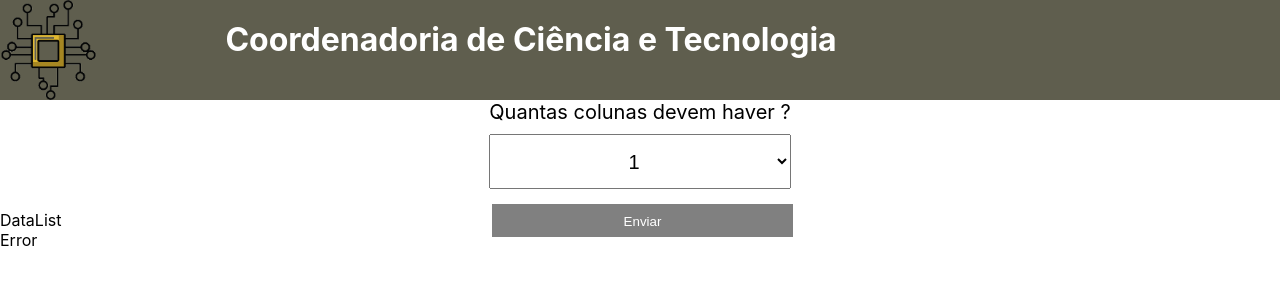
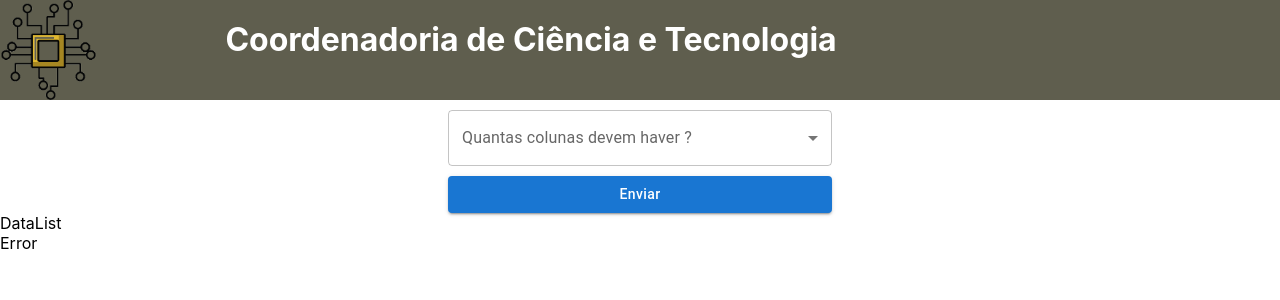
Before and after one commit to Petronilhaz/levantamento-react, a React (Create React App) app: page / in a window 1280 px wide. Shown: the top 300 px of the page. Built offline with nearby package versions, Linux system fonts and the light colour scheme.

Commit message:
Mui integrado nos formulários

```diff
--- a/public/index.html
+++ b/public/index.html
@@ -7,13 +7,13 @@
     <meta name="theme-color" content="#000000" />
     <meta
       name="description"
-      content="Web site created using create-react-app"
+      content="Web site criado para fazer levantamentos"
     />
     <link rel="apple-touch-icon" href="%PUBLIC_URL%/logo192.png" />
 
     <link rel="manifest" href="%PUBLIC_URL%/manifest.json" />
 
-    <title>React App</title>
+    <title>App de Levantamentos</title>
   </head>
   <body>
     <div id="root"></div>
--- a/src/components/ColunmsSelector/index.jsx
+++ b/src/components/ColunmsSelector/index.jsx
@@ -1,6 +1,10 @@
 import { useForm } from "react-hook-form";
 import { useContext, useEffect } from "react";
 import { FormContext } from "../../context/context";
+import { InputBox } from "../FormCreator/style";
+import MenuItem from "@mui/material/MenuItem";
+import TextField from "@mui/material/TextField"
+import Button from "@mui/material/Button";
 import * as S from "./style/index";
 
 const ColunmsSelector = () => {
@@ -8,6 +12,7 @@
   const { colunms, setColunms } = useContext(FormContext);
   const { isSelectorActive, setIsSelectorActive } = useContext(FormContext);
   const { showState, setShowState } = useContext(FormContext);
+  const numbers = [1, 2, 3, 4, 5, 6, 7, 8, 9, 10];
   const onSubmit = (data) => {
     setColunms(Number(data["colunm-number"]));
     console.log("Data: ", Number(data["colunm-number"]));
@@ -18,25 +23,40 @@
   }, [showState]);
   return (
     <S.FormBox display={showState.selector}>
-      <form onSubmit={handleSubmit(onSubmit)}>
-        <S.Label htmlFor="colunms">Quantas colunas devem haver ?</S.Label>
-        <br />
-        <S.Select htmlFor="colunms" {...register("colunm-number")}>
-          <S.Option value="1">1</S.Option>
-          <S.Option value="2">2</S.Option>
-          <S.Option value="3">3</S.Option>
-          <S.Option value="4">4</S.Option>
-          <S.Option value="5">5</S.Option>
-          <S.Option value="6">6</S.Option>
-          <S.Option value="7">7</S.Option>
-          <S.Option value="8">8</S.Option>
-          <S.Option value="9">9</S.Option>
-          <S.Option value="10">10</S.Option>
-        </S.Select>
-        <S.Button type="submit" onClick={() => setShowState({ selector: false, create: true, userForm: false})}>
+      <S.Form onSubmit={handleSubmit(onSubmit)}>
+        <TextField
+          select
+          label="Quantas colunas devem haver ?"
+          sx={{
+            marginTop: "10px",
+            height: "50%",
+            textAlign: "center",
+            cursor: "pointer",
+          }}
+          fullWidth
+
+          {...register("colunm-number")}
+        >
+          {numbers.map((n) => {
+            return (
+              <MenuItem value={n} sx={{ textAlign: "center" }}>
+                {n}
+              </MenuItem>
+            );
+          })}
+        </TextField>
+        <Button
+          variant="contained"
+          fullWidth
+          sx={{ marginTop: "10px", textTransform: "capitalize" }}
+          type="submit"
+          onClick={() =>
+            setShowState({ selector: false, create: true, userForm: false })
+          }
+        >
           Enviar
-        </S.Button>
-      </form>
+        </Button>
+      </S.Form>
     </S.FormBox>
   );
 };
--- a/src/components/ColunmsSelector/style/index.js
+++ b/src/components/ColunmsSelector/style/index.js
@@ -4,6 +4,10 @@
   display: ${ props => props.display === false ? "none" : "flex"};
   justify-content: center;
 `;
+
+export const Form = styled.form`
+  width: 30%;
+`
 
 export const Label = styled.label`
   font-size: 20px;
--- a/src/components/FormCreator/index.jsx
+++ b/src/components/FormCreator/index.jsx
@@ -1,6 +1,8 @@
 import { FormContext } from "../../context/context";
 import { useContext, useEffect } from "react";
 import { useForm } from "react-hook-form";
+import TextField from "@mui/material/TextField";
+import Button from "@mui/material/Button";
 import * as S from "./style/index";
 
 const FormCreator = () => {
@@ -13,9 +15,9 @@
     id: index + 1,
   }));
 
-  useEffect(()=>{
+  useEffect(() => {
     console.log("UseEffect do createdForm: ", createdForm);
-  },[createdForm])
+  }, [createdForm]);
 
   return (
     <S.RegisterBox display={showState.creator}>
@@ -25,25 +27,49 @@
             index++;
             return (
               <S.InputBox key={index}>
-                <S.Label htmlFor={"input-" + index}>
-                  Digite o nome da {index}º coluna
-                </S.Label>
-                <br />
-                <S.Input
+
+                <TextField
+                  size="small"
+                  label={`Digite o nome da ${index}º coluna`}
+                  // sx={{ marginTop: "10px"}}
+                  fullWidth
                   required
                   id={"input-" + index}
                   type="text"
                   {...register("input-" + index)}
                 />
-                <br />
-                <br />
+
+
               </S.InputBox>
             );
           })}
         </S.GridBox>
         <S.ButtonBox>
-          <S.ResetButton type="reset">Resetar Campos</S.ResetButton>
-          <S.SubmitButton type="submit" onClick={() => setShowState({ selector: false, creator: false, userForm: true})} >Criar Levantamento</S.SubmitButton>
+          <Button
+            sx={{
+              marginRight: "2.5px",
+              width: "20%",
+              textTransform: "capitalize",
+            }}
+            variant="contained"
+            type="reset"
+          >
+            Resetar Campos
+          </Button>
+          <Button
+            sx={{
+              marginLeft: "2.5px",
+              width: "20%",
+              textTransform: "capitalize",
+            }}
+            variant="contained"
+            type="submit"
+            onClick={() =>
+              setShowState({ selector: false, creator: false, userForm: true })
+            }
+          >
+            Criar Levantamento
+          </Button>
         </S.ButtonBox>
       </form>
     </S.RegisterBox>
--- a/src/components/FormCreator/style/index.js
+++ b/src/components/FormCreator/style/index.js
@@ -3,7 +3,7 @@
 
 export const RegisterBox = styled.div`
   display: ${props => props.display === false ? "none" : "flex"};
-  margin-top: 50px;
+//  margin-top: 50px;
 
   form {
     width: 100%;
@@ -18,7 +18,7 @@
 `;
 
 export const InputBox = styled.div`
-  margin: 30px;
+  margin: 10px;
   width: fit-content;
 `;
 
--- a/src/components/UserForm/index.jsx
+++ b/src/components/UserForm/index.jsx
@@ -2,20 +2,22 @@
 import { useForm } from "react-hook-form";
 import { FormContext } from "../../context/context";
 import { ButtonBox, SubmitButton, ResetButton } from "../FormCreator/style";
+import Button from "@mui/material/Button";
+import TextField from "@mui/material/TextField";
 import * as S from "../FormCreator/style/index";
 const UserForm = () => {
   const { createdForm, setCreatedForm } = useContext(FormContext);
   const { showState, setShowState } = useContext(FormContext);
   const { register, handleSubmit } = useForm();
-  const { formData, setFormData } = useContext(FormContext)
+  const { formData, setFormData } = useContext(FormContext);
   const formColunms = [];
   const formArray = Object.entries(createdForm);
-  const onSubmit = (data) => setFormData((prevState) => [...prevState, data])
+  const onSubmit = (data) => setFormData((prevState) => [...prevState, data]);
   for (let i = 0; i < formArray.length; i++) {
     formColunms.push(formArray[i][1]);
   }
 
-// Object.entries(formData[increase][1].Nome da coluna)
+  // Object.entries(formData[increase][1].Nome da coluna)
 
   return (
     <S.RegisterBox display={showState.userForm}>
@@ -24,18 +26,40 @@
           {formColunms.map((colunm, index) => {
             return (
               <S.InputBox key={index}>
-                <S.Label htmlFor={colunm}>{colunm}</S.Label>
-                <br />
-                <S.Input type="text" {...register(colunm)} />
-                <br />
+                <TextField
+                  size="small"
+                  variant="outlined"
+                  label={colunm}
+                  {...register(colunm)}
+                />
               </S.InputBox>
             );
           })}
         </S.GridBox>
 
         <ButtonBox>
-          <ResetButton type="reset">Resetar Campos</ResetButton>
-          <SubmitButton type="submit">Registrar Valores</SubmitButton>
+          <Button
+            sx={{
+              marginRight: "2.5px",
+              width: "20%",
+              textTransform: "capitalize",
+            }}
+            variant="contained"
+            type="reset"
+          >
+            Resetar Campos
+          </Button>
+          <Button
+            sx={{
+              marginLeft: "2.5px",
+              width: "20%",
+              textTransform: "capitalize",
+            }}
+            variant="contained"
+            type="submit"
+          >
+            Registrar
+          </Button>
         </ButtonBox>
       </form>
     </S.RegisterBox>
```
